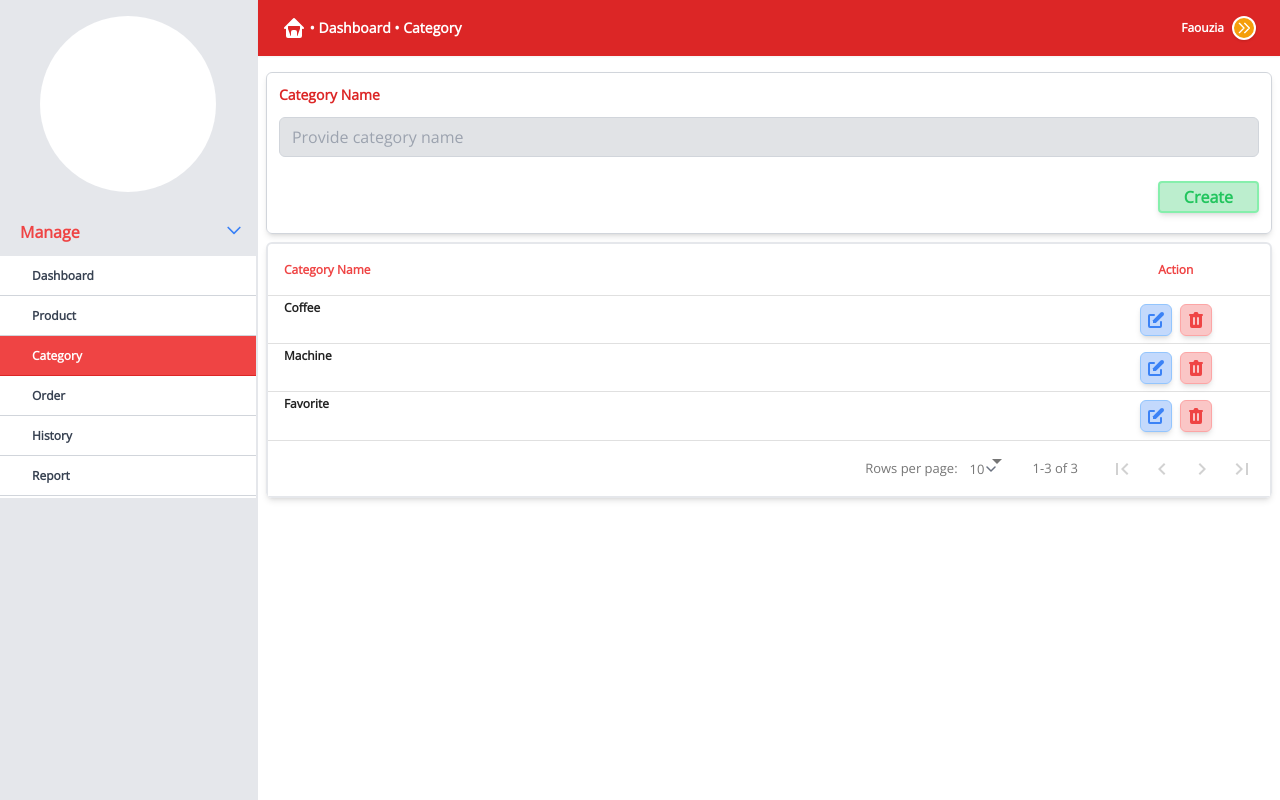
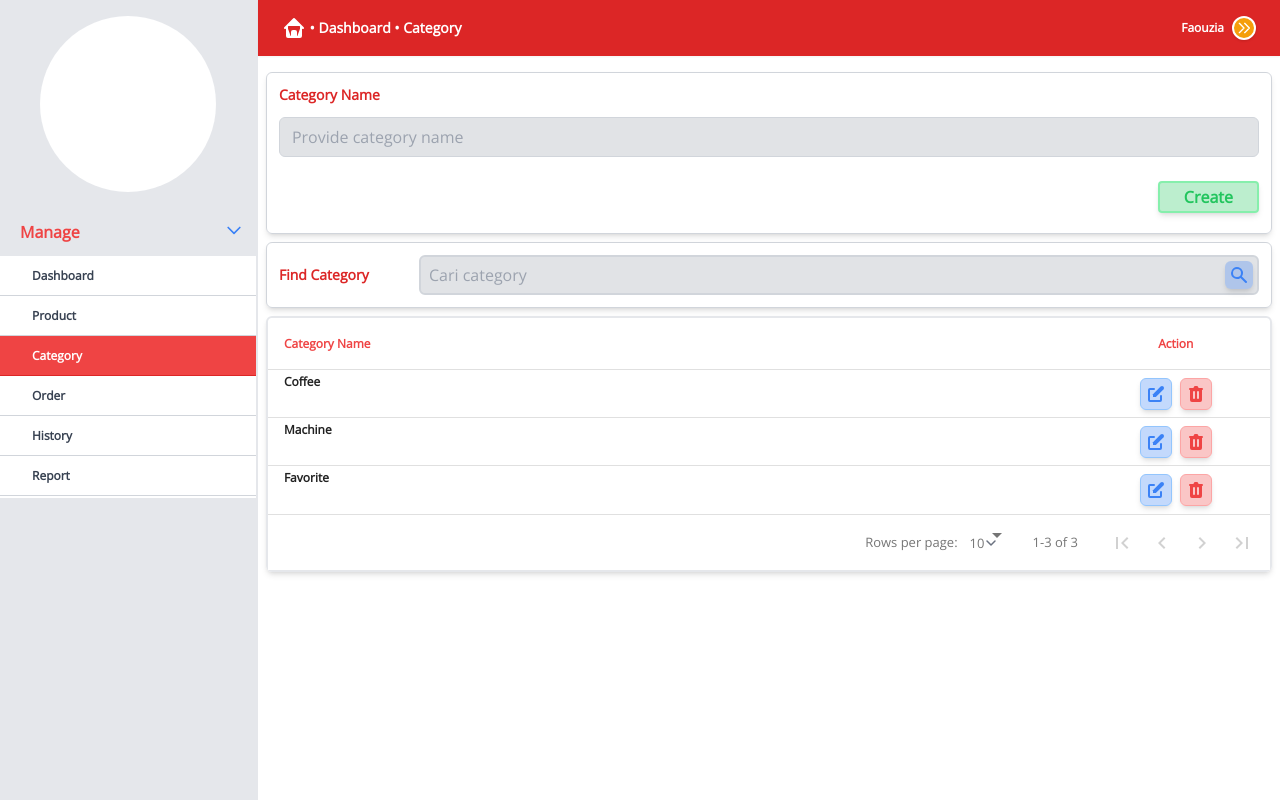
Before and after one commit to rizkymakruf/SKI-Dashboard, a Next.js app: page /dashboard/category in a window 1280 px wide. Built offline with nearby package versions, Linux system fonts and the light colour scheme; a small style sheet from the web is missing; what @tailwindcss/custom-forms would draw is missing.

Commit message:
initial commit

```diff
--- a/package.json
+++ b/package.json
@@ -11,6 +11,7 @@
   "dependencies": {
     "@tailwindcss/forms": "^0.5.1",
     "arangojs": "^7.7.0",
+    "babel-plugin-styled-components": "^2.0.7",
     "chart.js": "^3.7.1",
     "cloudinary": "^1.29.1",
     "got": "^12.0.4",
--- a/pages/dashboard/category.js
+++ b/pages/dashboard/category.js
@@ -51,9 +51,9 @@ const ManageCategory = () => {
           }}
         />
       </div>
-      {/* <div>
+      <div>
         <SearchCategory />
-      </div> */}
+      </div>
       <div>
         <CategoryTable />
       </div>
```
Also changed, not shown: pages/.babelrc (added), 1 other file (tests, documents, lock files or other folders).
